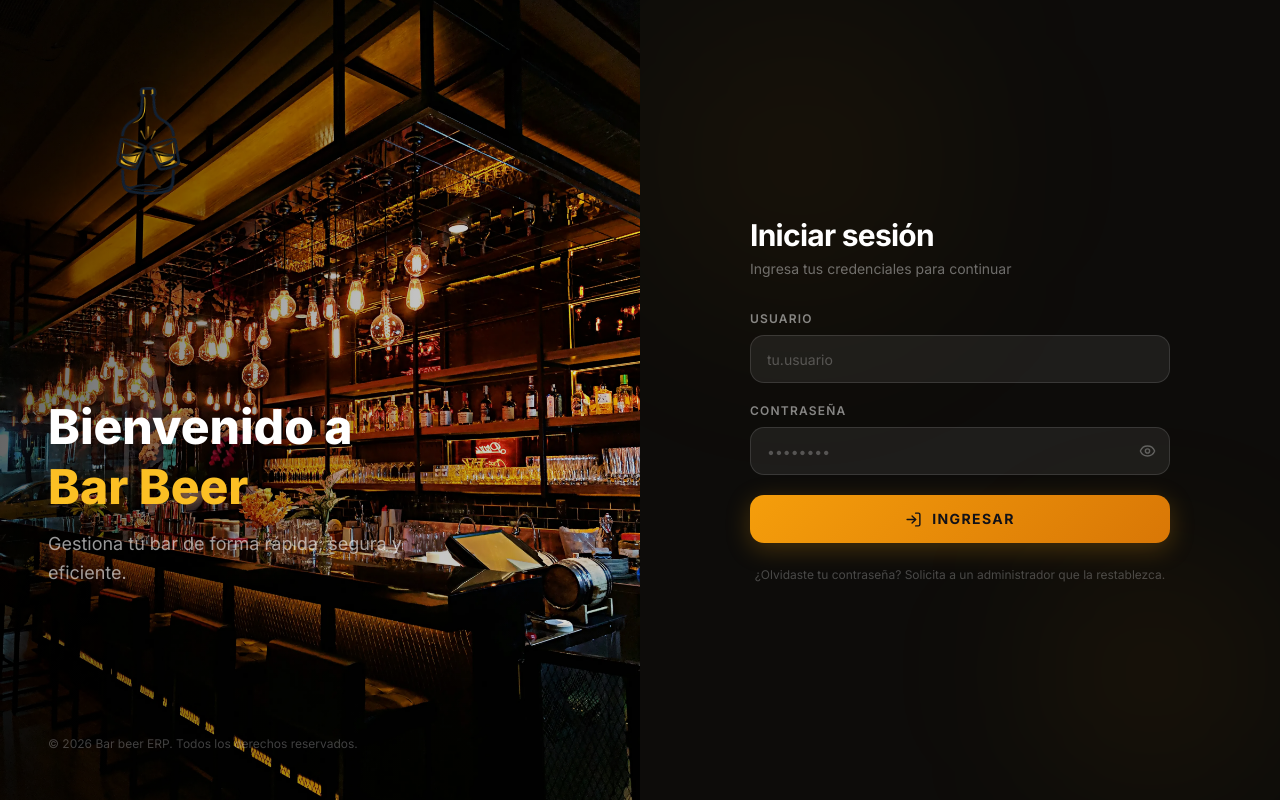
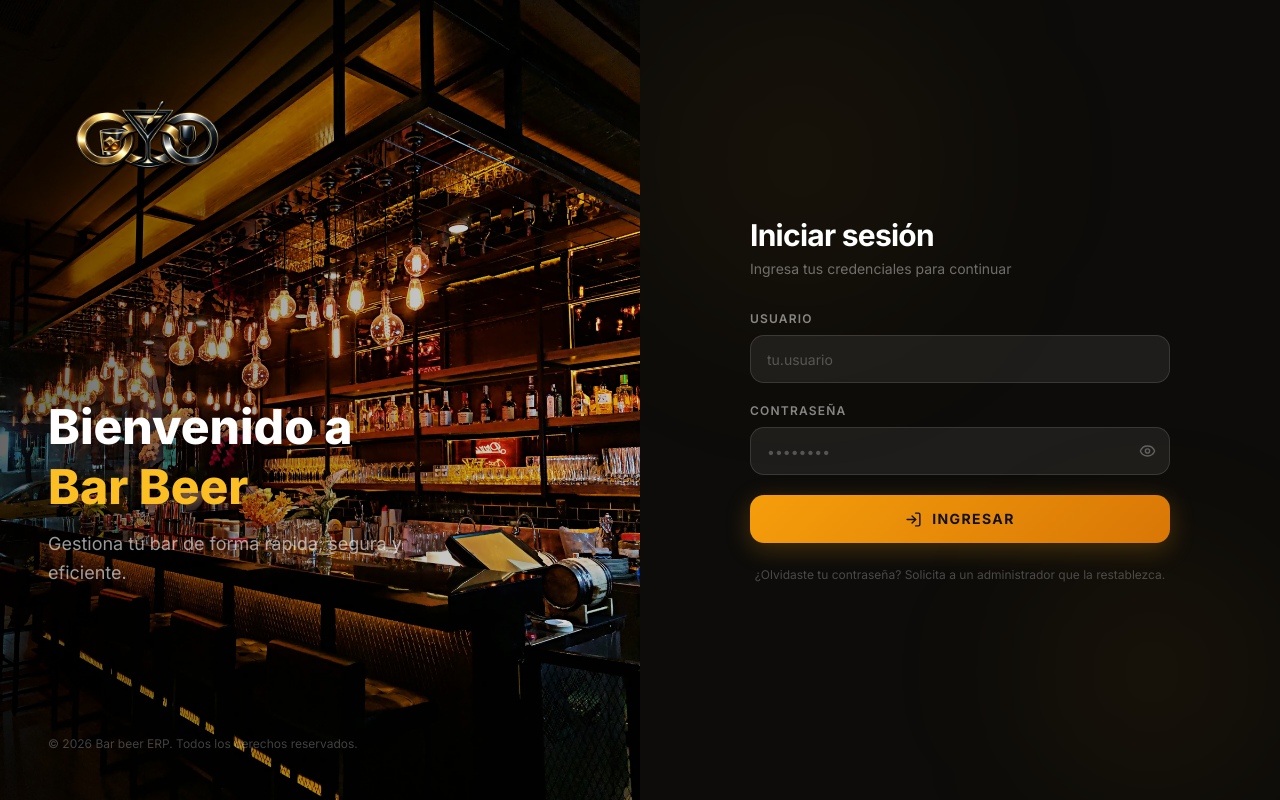
Before and after one commit to keyli-github/frontend_bar, a Next.js app: page /login in a window 1280 px wide. Built offline with nearby package versions, Linux system fonts and the light colour scheme; no server answers; what boneyard-js would draw is missing.

Commit message:
feat(web): pull frank branch, logo LOGO_GENERAL.png en login/sidebar/favicon

```diff
--- a/src/app/cambiar-password/page.tsx
+++ b/src/app/cambiar-password/page.tsx
@@ -115,7 +115,7 @@ export default function CambiarPasswordPage() {
         <section className="flex flex-col border-white/10 px-6 pb-6 pt-7 sm:px-10 lg:border-r lg:px-12 lg:py-10">
           <div className="flex items-center justify-between">
             <Image
-              src="/assets/barbeerLogo.png"
+              src="/assets/LOGO_GENERAL.png"
               alt="Bar Beer"
               width={112}
               height={112}
--- a/src/app/layout.tsx
+++ b/src/app/layout.tsx
@@ -15,9 +15,9 @@ export const metadata: Metadata = {
   title: 'Bar beer — ERP System',
   description: 'Sistema de gestión para bares y restaurantes',
   icons: {
-    icon: '/assets/barbeerLogo.png',
-    shortcut: '/assets/barbeerLogo.png',
-    apple: '/assets/barbeerLogo.png',
+    icon: '/assets/LOGO_GENERAL.png',
+    shortcut: '/assets/LOGO_GENERAL.png',
+    apple: '/assets/LOGO_GENERAL.png',
   },
 };
 
--- a/src/app/login/page.tsx
+++ b/src/app/login/page.tsx
@@ -64,7 +64,7 @@ export default function LoginPage() {
           {/* Logo */}
           <div>
             <Image
-              src="/assets/barbeerLogo.png"
+              src="/assets/LOGO_GENERAL.png"
               alt="Bar Beer"
               width={200}
               height={200}
@@ -119,7 +119,7 @@ export default function LoginPage() {
           {/* Logo móvil */}
           <div className="lg:hidden flex justify-center mb-8">
             <Image
-              src="/assets/barbeerLogo.png"
+              src="/assets/LOGO_GENERAL.png"
               alt="Bar Beer"
               width={200}
               height={200}
--- a/src/components/layout/sidebar.tsx
+++ b/src/components/layout/sidebar.tsx
@@ -140,7 +140,7 @@ export function Sidebar() {
         {/* ── Cabecera ── */}
         <div className={cn("flex shrink-0 items-center gap-2.5 px-4 py-4", collapsed && "flex-col gap-2 px-2 py-3")}>
           <Image
-            src="/assets/barbeerLogo.png"
+            src="/assets/LOGO_GENERAL.png"
             alt=""
             width={36}
             height={36}
```
Also changed, not shown: public/assets/LOGO_GENERAL.png (added), public/assets/barbeerLogo.png.
